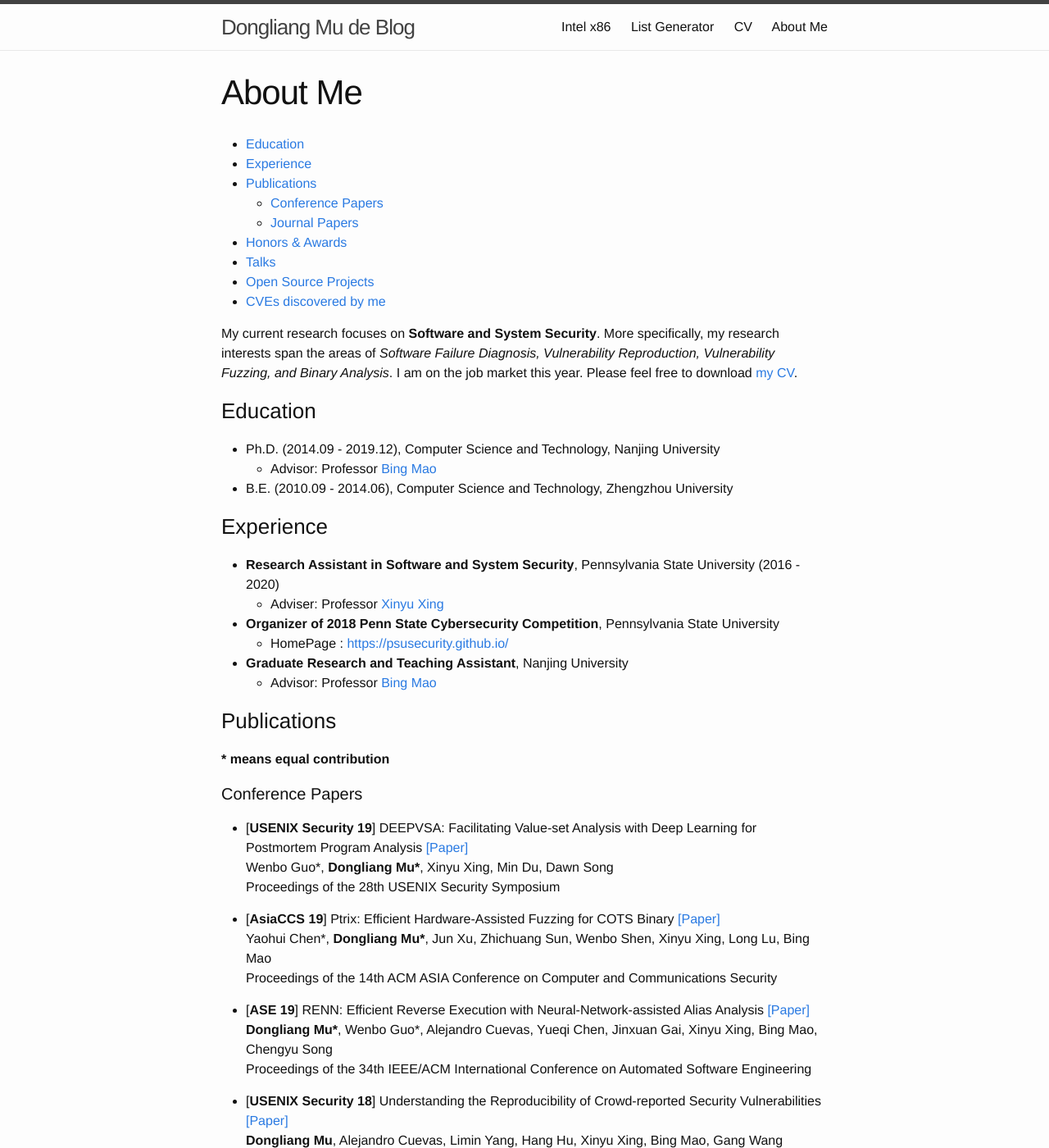
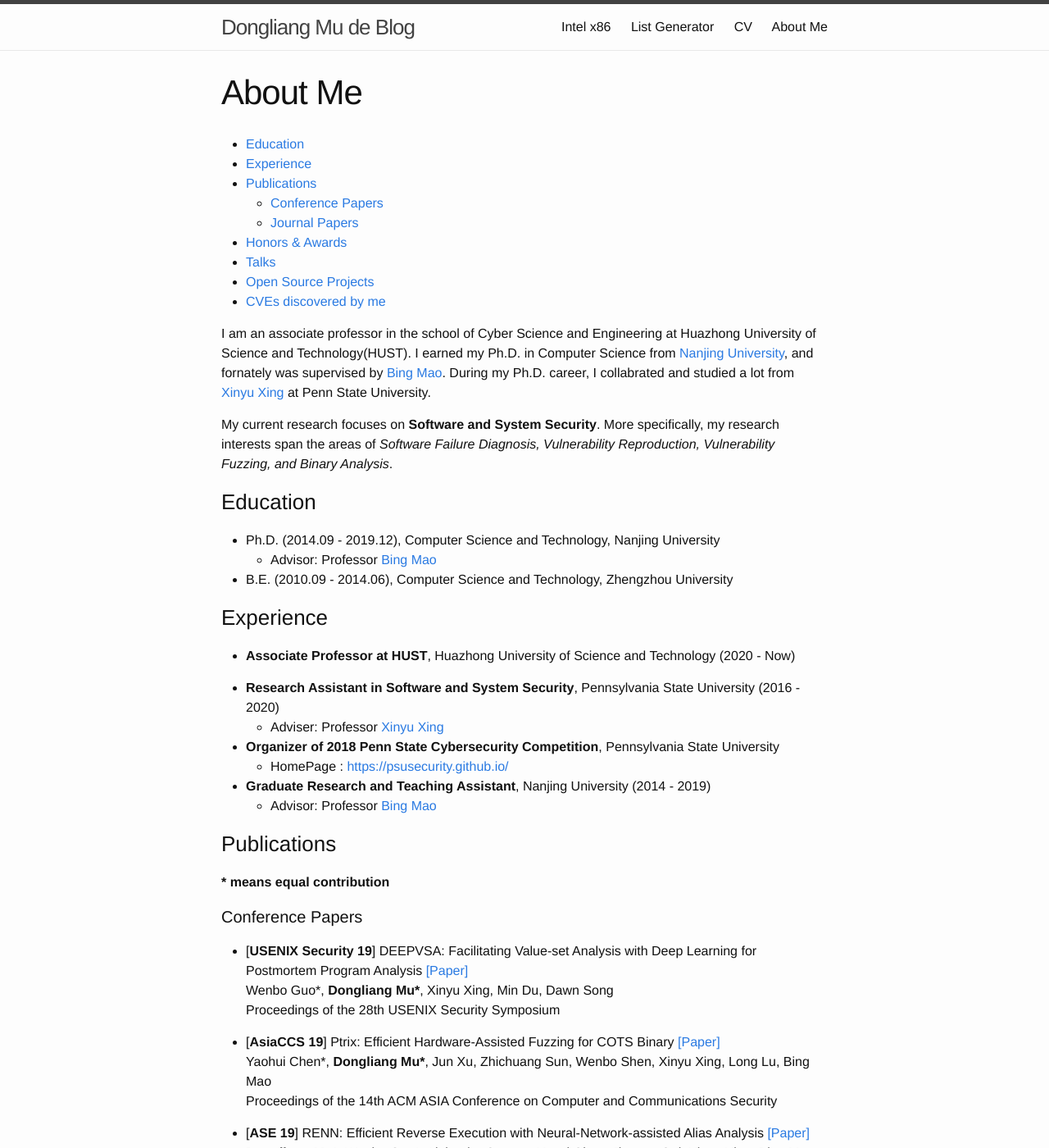
Before and after one commit to mudongliang/mudongliang.github.io, a Jekyll site: the page built from about/about.md, in a window 1280 px wide and 1400 px high. Shown: the whole window at 82% size. Built offline with Jekyll 4.4.1, drawn with Linux system fonts in a browser that asks for light colours.

Commit message:
update my personal profile

```diff
--- a/about/about.md
+++ b/about/about.md
@@ -7,8 +7,9 @@ permalink: /about/
 * TOC
 {:toc}
 
-My current research focuses on **Software and System Security**. More specifically, my research interests span the areas of *Software Failure Diagnosis, Vulnerability Reproduction, Vulnerability Fuzzing, and Binary Analysis*. I am on the job market this year. Please feel free to download [my CV]({{site.url}}/files/DongliangMu_CV.pdf).
+I am an associate professor in the school of Cyber Science and Engineering at Huazhong University of Science and Technology(HUST). I earned my Ph.D. in Computer Science from [Nanjing University](https://cs.nju.edu.cn/), and fornately was supervised by [Bing Mao](http://seclab.nju.edu.cn/people/professor.html). During my Ph.D. career, I collabrated and studied a lot from [Xinyu Xing](http://xinyuxing.org/) at Penn State University.
 
+My current research focuses on **Software and System Security**. More specifically, my research interests span the areas of *Software Failure Diagnosis, Vulnerability Reproduction, Vulnerability Fuzzing, and Binary Analysis*.
 
 ### Education
 
@@ -18,13 +19,15 @@ My current research focuses on **Software and System Security**. More specifical
 
 ### Experience
 
+- **Associate Professor at HUST**, Huazhong University of Science and Technology (2020 - Now)
+
 - **Research Assistant in Software and System Security**, Pennsylvania State University (2016 - 2020)
 	- Adviser: Professor [Xinyu Xing](http://xinyuxing.org/)
 
 - **Organizer of 2018 Penn State Cybersecurity Competition**, Pennsylvania State University
 	- HomePage : <https://psusecurity.github.io/>
 
-- **Graduate Research and Teaching Assistant**, Nanjing University
+- **Graduate Research and Teaching Assistant**, Nanjing University (2014 - 2019)
   - Advisor: Professor [Bing Mao](http://seclab.nju.edu.cn/people/professor.html)
 
 ### Publications
```
